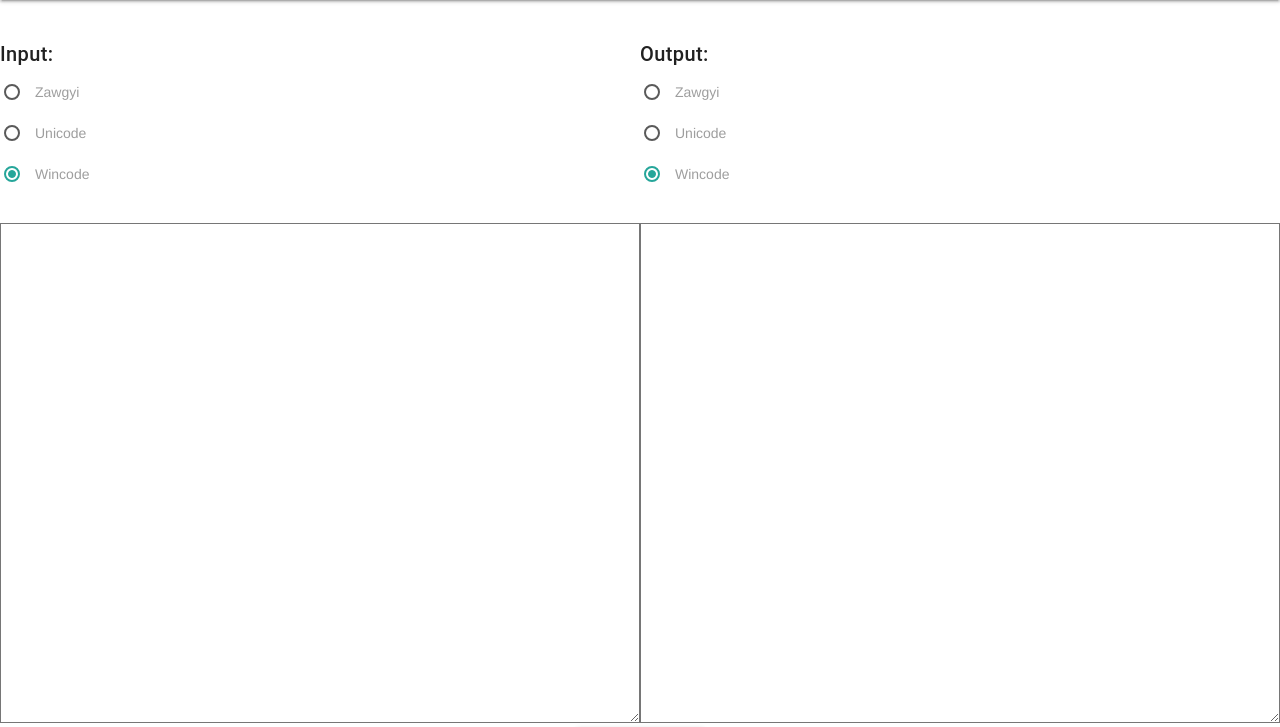
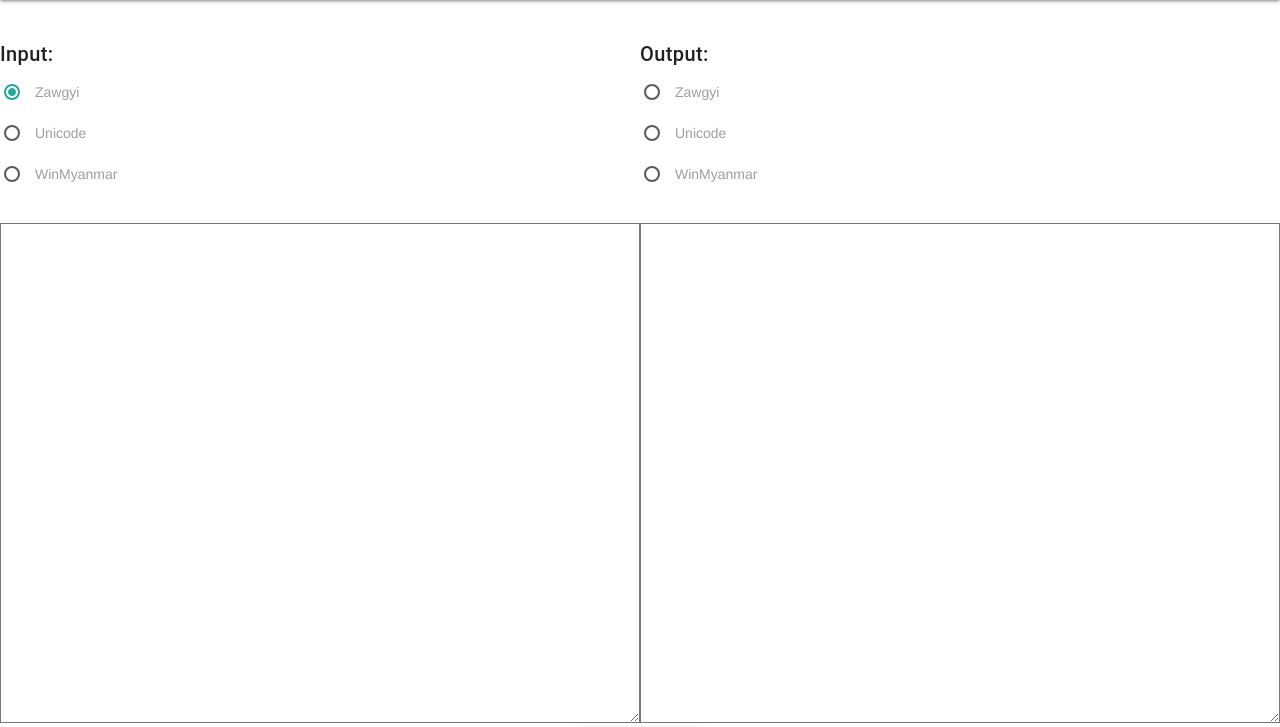
Before and after one commit to PhyoPhyoMa/UI, a Flask app: page / in a window 1280 px wide. Shown: the part 64-791 px from the top of the page. Run offline with Flask 2, Linux system fonts and the light colour scheme.

Commit message:
Main Page

```diff
--- a/templates/index.html
+++ b/templates/index.html
@@ -48,47 +48,47 @@
       </ul>
     </div>
   </nav>
-		<br>
+  <br><form>
 		<div style="width:50%;float:left;overflow:hidden"><h5>Input:</h5>
 		<p>
     <label>
-      <input class="with-gap" name="group3" type="radio" checked />
+      <input class="with-gap" name="input" type="radio" value="zawgyi" checked />
       <span>Zawgyi</span>
     </label></p>
 	<p>
     <label>
-      <input class="with-gap" name="group3" type="radio" />
+      <input class="with-gap" name="input" type="radio" value="unicode" />
       <span>Unicode</span>
     </label></p>
 	<p>
     <label>
-      <input class="with-gap" name="group3" type="radio" checked />
-      <span>Wincode</span>
+      <input class="with-gap" name="input" type="radio" value="winmyanmar" />
+      <span>WinMyanmar</span>
     </label>
-  </p><br><textarea id="name" ></textarea></div>
-  <div style="width:50%;overflow:hidden"><h5>Output:</h5>
+	</p><br><textarea id="name" ></textarea></div></form>
+	<form> <div style="width:50%;overflow:hidden"><h5>Output:</h5>
 		<p>
     <label>
-      <input class="with-gap" name="group4" type="radio" checked />
+      <input class="with-gap" name="output" type="radio" value="zawgyi"  />
       <span>Zawgyi</span>
     </label></p>
 	<p>
     <label>
-      <input class="with-gap" name="group4" type="radio" />
+      <input class="with-gap" name="output" type="radio" value="unicode" />
       <span>Unicode</span>
     </label></p>
 	<p>
     <label>
-      <input class="with-gap" name="group4" type="radio" checked />
-      <span>Wincode</span>
+      <input class="with-gap" name="output" type="radio" value="winmyanmar"  />
+      <span>WinMyanmar</span>
     </label>
-  </p><br><textarea id="name" ></textarea></div>
-  <p align ="center"><button class="btn success" >Convert</button></p>
+	</p><br><textarea id="name" ></textarea></div></form>
+  <p align ="center"><button type='submit'class="btn success" >Convert</button></p>
 		<footer class="mdl-mega-footer">
   <div class="mdl-mega-footer__middle-section">
 
     <div class="mdl-mega-footer__drop-down-section">
-      <input class="mdl-mega-footer__heading-checkbox" type="checkbox" checked>
+      <input class="mdl-mega-footer__heading-checkbox" type="checkbox" >
       <h1 class="mdl-mega-footer__heading">Features</h1>
       <ul class="mdl-mega-footer__link-list">
         <li><a href="../static/aboutus.html">About us</a></li>
```
